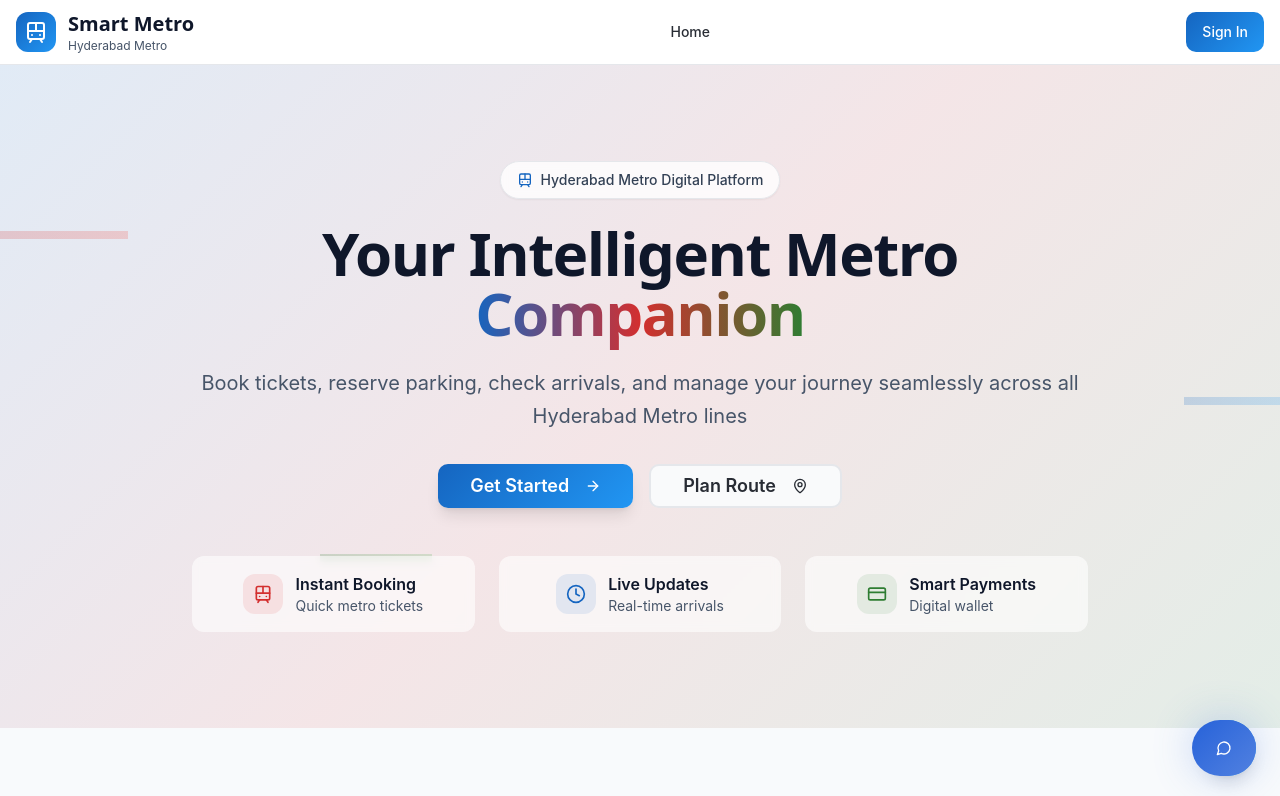
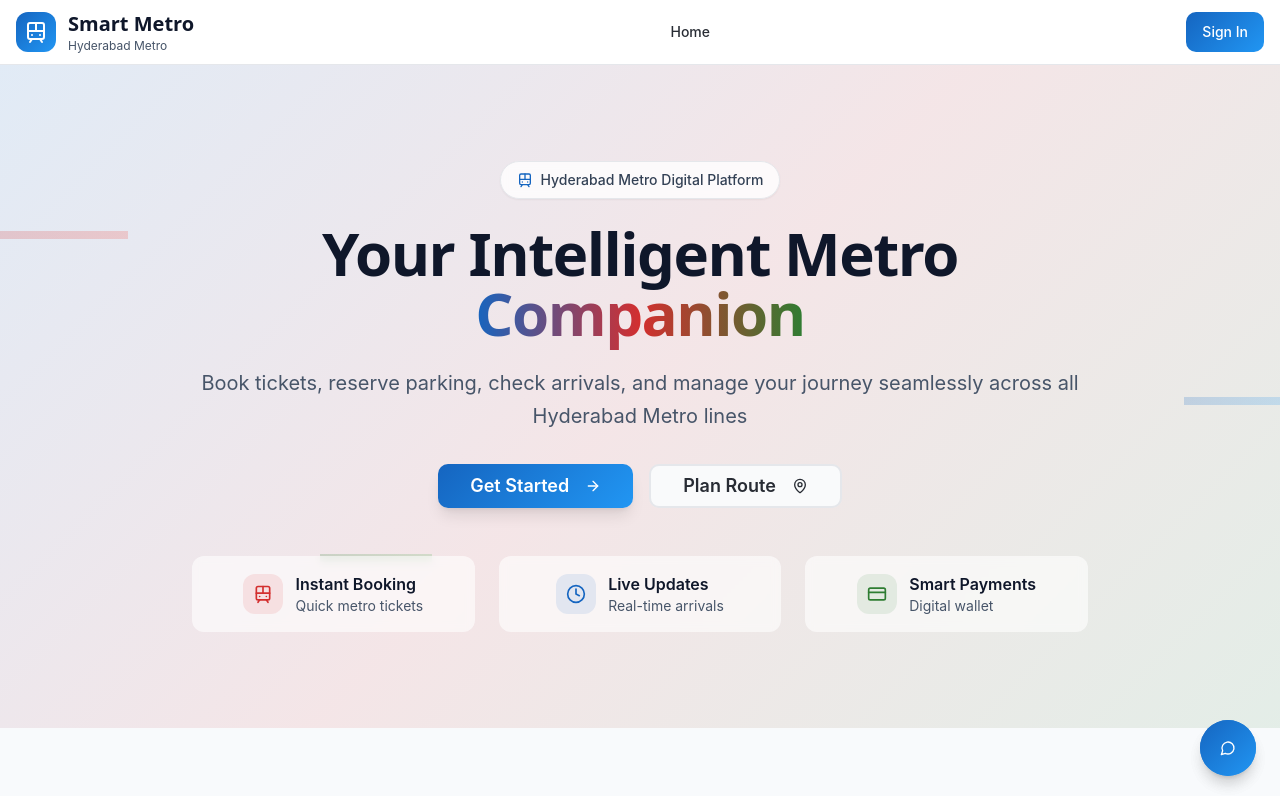
Before and after one commit to Shashipenjarla/metro-project, a React (Vite) app: page / in a window 1280 px wide. Shown: the top 796 px of the page. Built offline with nearby package versions, Linux system fonts and the light colour scheme.

Commit message:
Refine UI and add components

```diff
--- a/src/App.tsx
+++ b/src/App.tsx
@@ -23,7 +23,7 @@ import LostAndFound from "./pages/LostAndFound";
 import SmartParking from "./pages/SmartParking";
 import OfflineTickets from "./pages/OfflineTickets";
 import NotFound from "./pages/NotFound";
-import ChatBot from "./components/ChatBot";
+import FloatingChat from "./components/FloatingChat";
 
 const queryClient = new QueryClient();
 
@@ -55,7 +55,7 @@ const App = () => (
           <Route path="/offline-tickets" element={<OfflineTickets />} />
           <Route path="*" element={<NotFound />} />
         </Routes>
-        <ChatBot />
+        <FloatingChat />
       </BrowserRouter>
     </TooltipProvider>
   </QueryClientProvider>
```
